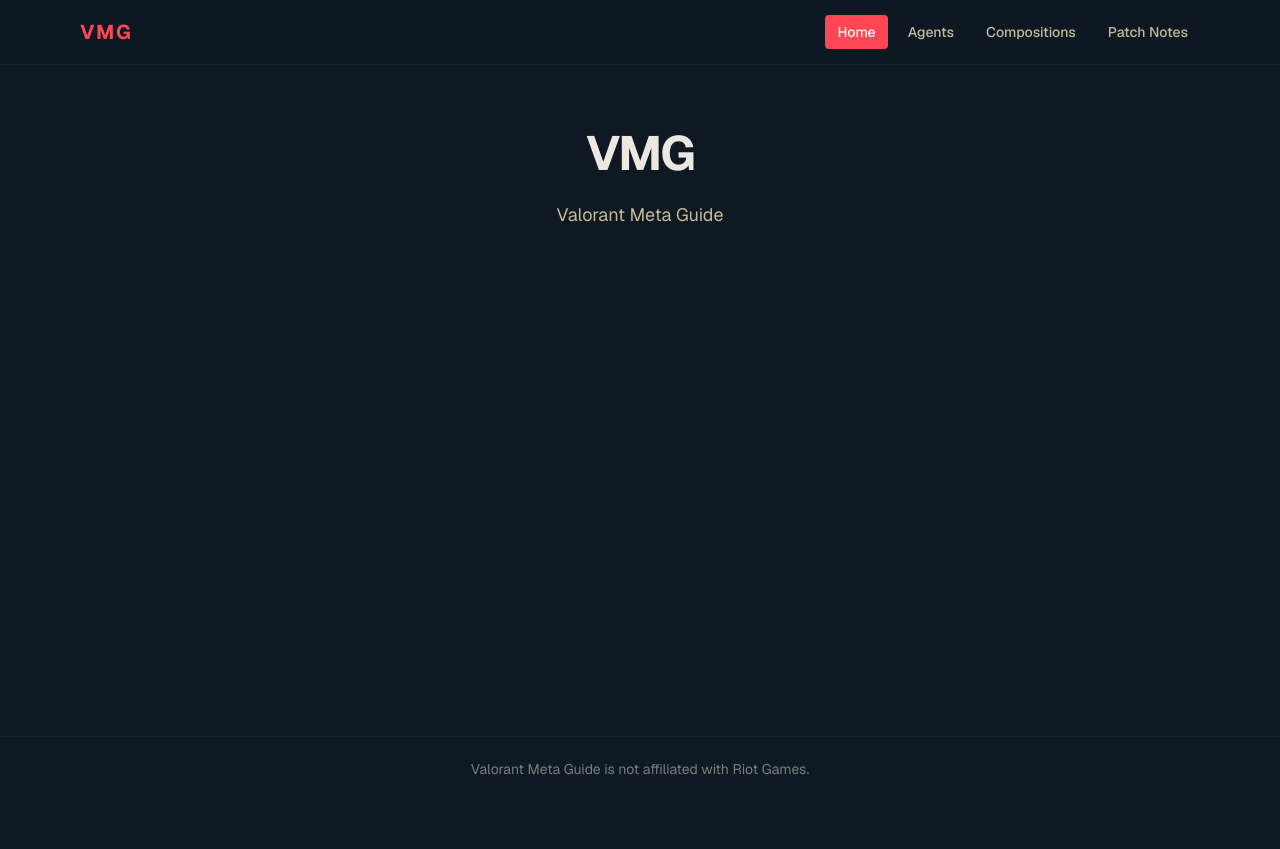
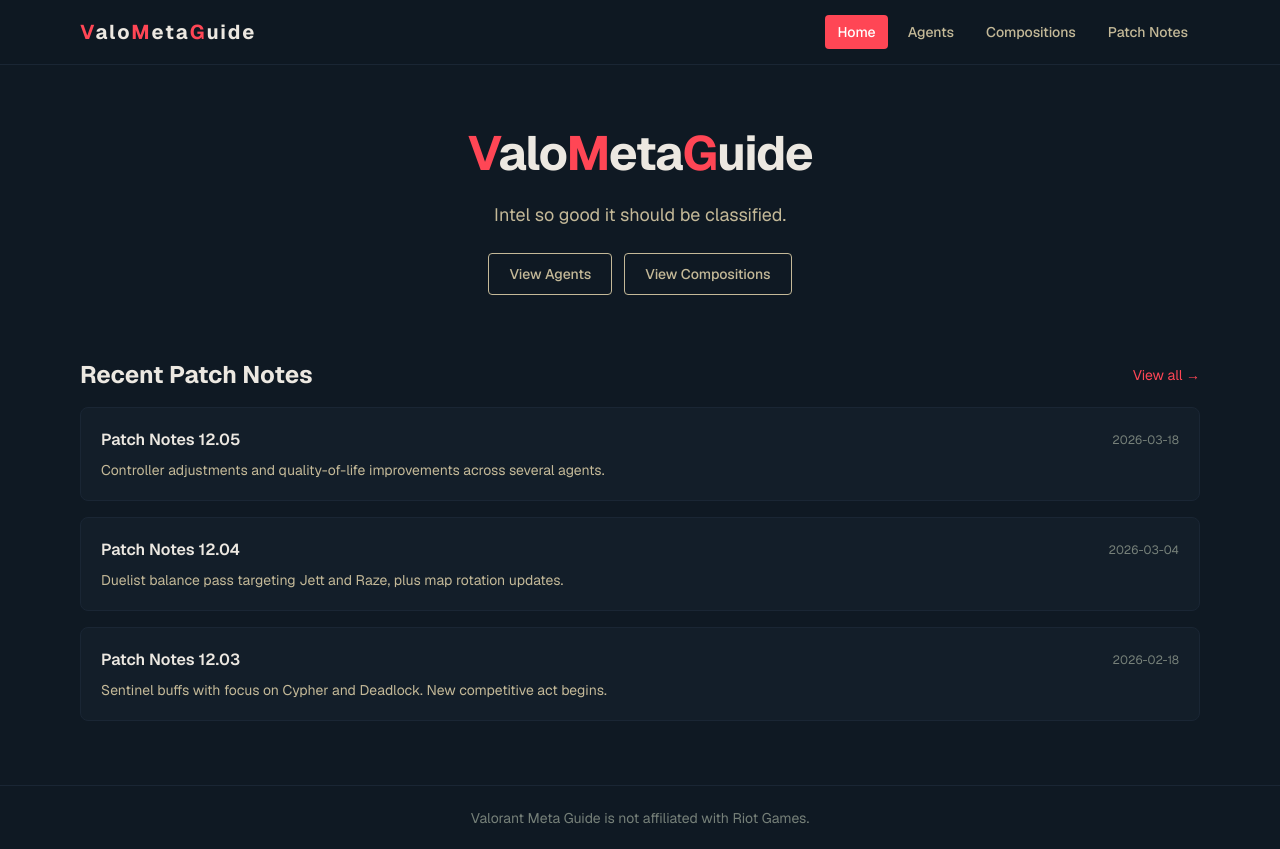
Before and after one commit to orionmeng/vmg, a Next.js app: page / in a window 1280 px wide. Before the commit the page ends 800 px from the top, so only its background shows below. Built offline with nearby package versions, Linux system fonts and the light colour scheme.

Commit message:
updated home page

```diff
--- a/app/components/Nav.tsx
+++ b/app/components/Nav.tsx
@@ -18,9 +18,11 @@
       <nav className="mx-auto flex h-16 max-w-6xl items-center justify-between px-4">
         <Link
           href="/"
-          className="text-xl font-bold tracking-widest uppercase text-val-red"
+          className="text-xl font-bold tracking-widest"
         >
-          VMG
+          <span className="text-val-red">V</span>alo
+          <span className="text-val-red">M</span>eta
+          <span className="text-val-red">G</span>uide
         </Link>
 
         <ul className="flex gap-1 sm:gap-2">
--- a/app/page.tsx
+++ b/app/page.tsx
@@ -1,13 +1,54 @@
+import Link from "next/link";
+import { patchNotes } from "@/app/lib/patch-notes-data";
+import PatchNoteCard from "@/app/components/PatchNoteCard";
+
 export default function Home() {
+  const recentPatches = patchNotes.slice(0, 3);
+
   return (
     <div className="mx-auto max-w-6xl px-4 py-16">
-      <section className="flex flex-col items-center gap-6 text-center">
+      {/* Hero */}
+      <section className="mb-16 flex flex-col items-center gap-6 text-center">
         <h1 className="text-5xl font-bold tracking-tight">
-          VMG
+          <span className="text-val-red">V</span>alo
+          <span className="text-val-red">M</span>eta
+          <span className="text-val-red">G</span>uide
         </h1>
         <p className="max-w-lg text-lg text-val-cream-dark">
-          Valorant Meta Guide
+          Intel so good it should be classified.
         </p>
+        <div className="flex gap-3">
+          <Link
+            href="/agents"
+            className="rounded border border-val-cream-dark px-5 py-2.5 text-sm font-medium text-val-cream-dark transition-colors hover:bg-val-teal-light hover:text-val-cream"
+          >
+            View Agents
+          </Link>
+          <Link
+            href="/compositions"
+            className="rounded border border-val-cream-dark px-5 py-2.5 text-sm font-medium text-val-cream-dark transition-colors hover:bg-val-teal-light hover:text-val-cream"
+          >
+            View Compositions
+          </Link>
+        </div>
+      </section>
+
+      {/* Recent Patch Notes */}
+      <section>
+        <div className="mb-4 flex items-center justify-between">
+          <h2 className="text-2xl font-bold">Recent Patch Notes</h2>
+          <Link
+            href="/patch-notes"
+            className="text-sm text-val-red hover:text-val-red-dark"
+          >
+            View all &rarr;
+          </Link>
+        </div>
+        <div className="grid gap-4">
+          {recentPatches.map((patch) => (
+            <PatchNoteCard key={patch.id} patch={patch} />
+          ))}
+        </div>
       </section>
     </div>
   );
```
